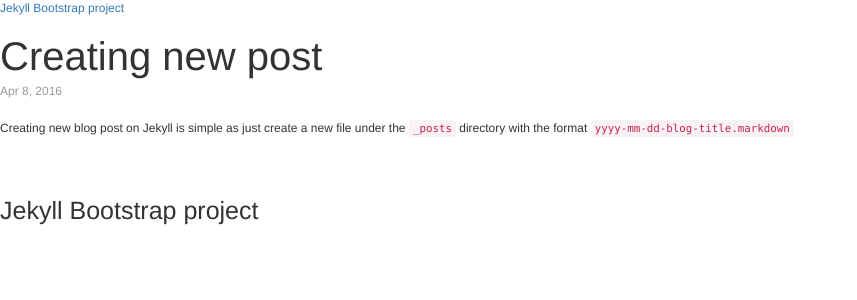
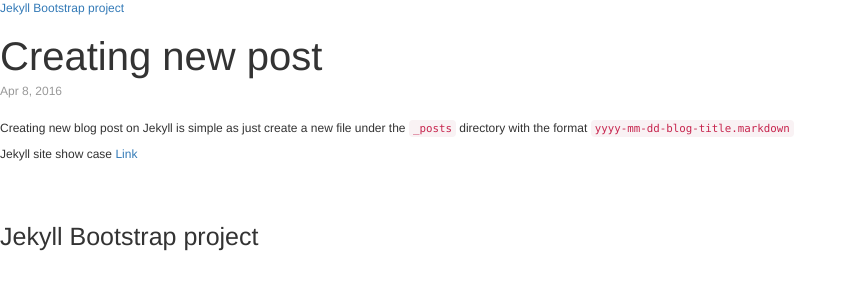
Before and after one commit to tuladhasum/tuladhasum.github.io, a Jekyll site: the page built from _posts/2016-04-08-jekyll-guide.markdown, in a window 1280 px wide. Shown: the top 300 px of the page, without its empty margins (0-857 px from the left). Built offline with Jekyll 4.4.1, drawn with Linux system fonts in a browser that asks for light colours.

Commit message:
Update 2016-04-08-jekyll-guide.markdown

```diff
--- a/_posts/2016-04-08-jekyll-guide.markdown
+++ b/_posts/2016-04-08-jekyll-guide.markdown
@@ -5,3 +5,5 @@
 categories: jekyll guide
 ---
 Creating new blog post on Jekyll is simple as just create a new file under the `_posts` directory with the format `yyyy-mm-dd-blog-title.markdown`
+
+Jekyll site show case [Link](https://talk.jekyllrb.com/t/showcase-sites-made-using-jekyll/18)
```
